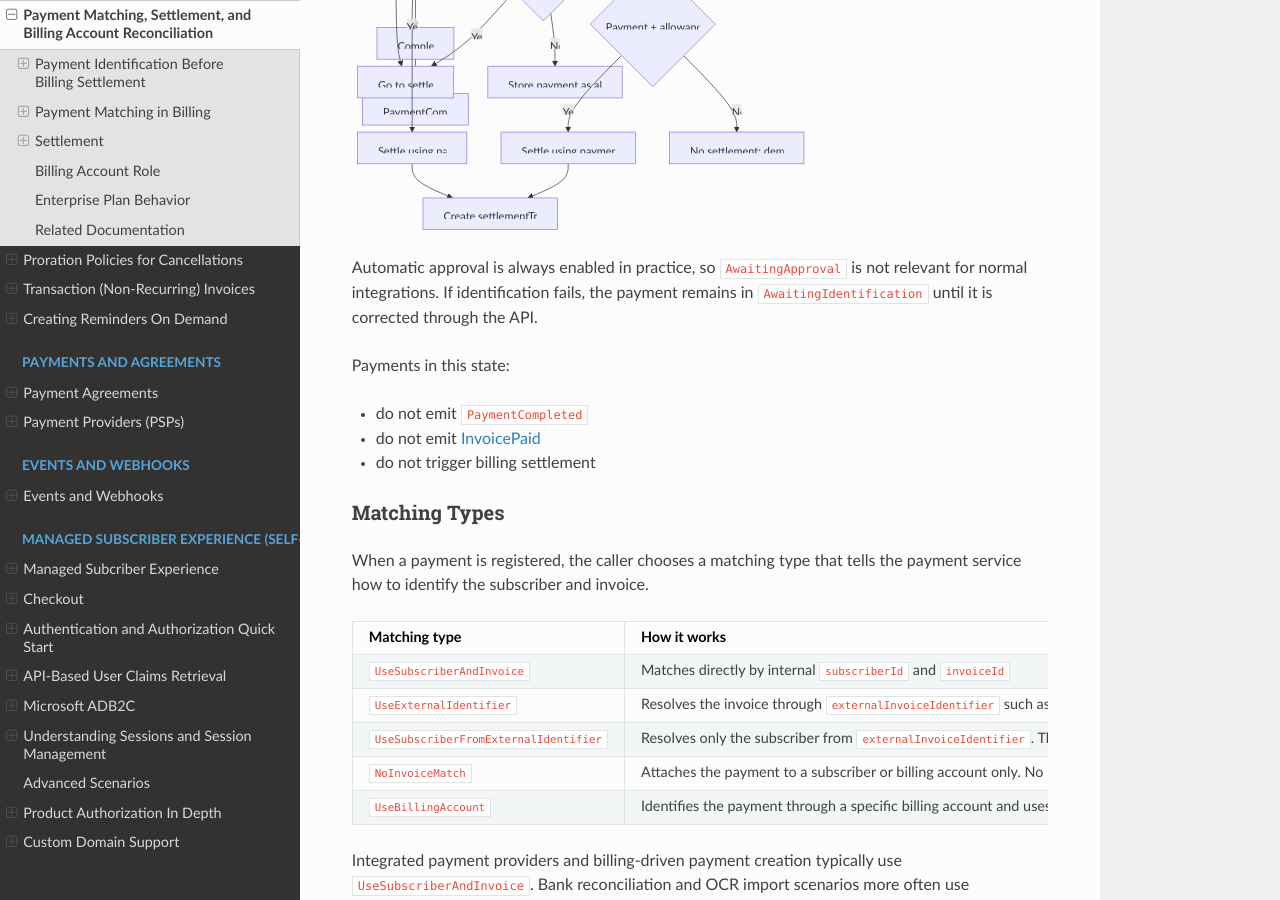
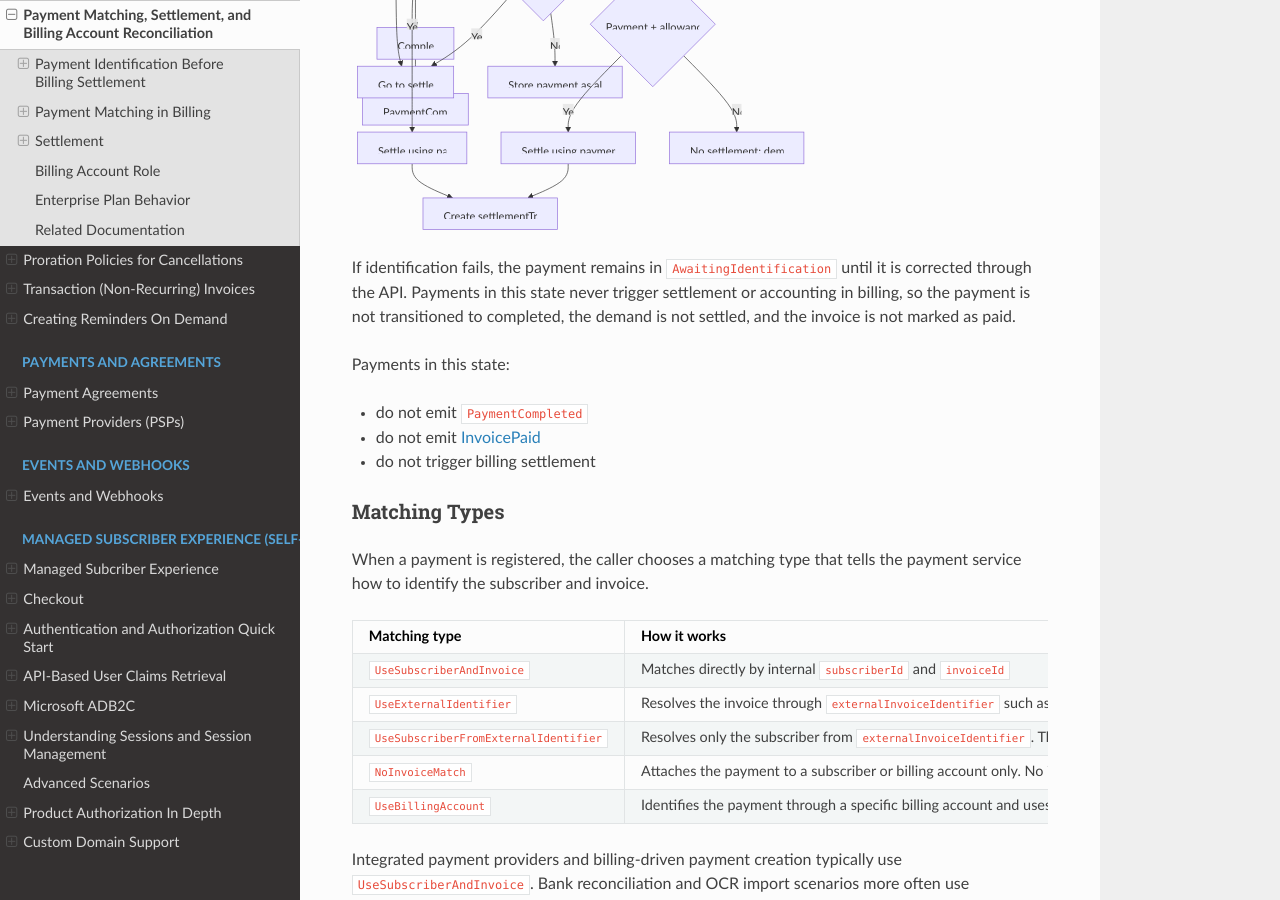
Before and after one commit to infosoftas/info-subscription-doc, a Sphinx documentation site: the page built from source/billing/payment-matching-settlement.rst, in a window 1280 px wide and 900 px high, scrolled down 1160 px. Built offline with Sphinx 7.4.7 and the Read the Docs theme 3.1.0, drawn with Linux system fonts in a browser that asks for light colours; formulas are drawn with MathJax 3.

Commit message:
docs: refine payment identification and deprecation wording

```diff
--- a/source/billing/payment-matching-settlement.rst
+++ b/source/billing/payment-matching-settlement.rst
@@ -31,7 +31,7 @@ Before the billing service can settle anything, the payment service must identif
         B --> C[PaymentCompleted event]
         C --> D[Billing service: demand matching and settlement]
 
-Automatic approval is always enabled in practice, so ``AwaitingApproval`` is not relevant for normal integrations. If identification fails, the payment remains in ``AwaitingIdentification`` until it is corrected through the API.
+If identification fails, the payment remains in ``AwaitingIdentification`` until it is corrected through the API. Payments in this state never trigger settlement or accounting in billing, so the payment is not transitioned to completed, the demand is not settled, and the invoice is not marked as paid.
 
 Payments in this state:
 
@@ -61,7 +61,7 @@ When a payment is registered, the caller chooses a matching type that tells the
      - Resolves only the subscriber from ``externalInvoiceIdentifier``. The payment is not matched to the invoice automatically.
      - ``externalInvoiceIdentifier``
    * - ``NoInvoiceMatch``
-     - Attaches the payment to a subscriber or billing account only. No invoice match is attempted during identification. This matching type is on a deprecation path.
+     - Attaches the payment to a subscriber or billing account only. No invoice match is attempted during identification. This matching type is deprecated and planned for removal.
      - ``subscriberId``
    * - ``UseBillingAccount``
      - Identifies the payment through a specific billing account and uses the most recent issued invoice on that account
```
